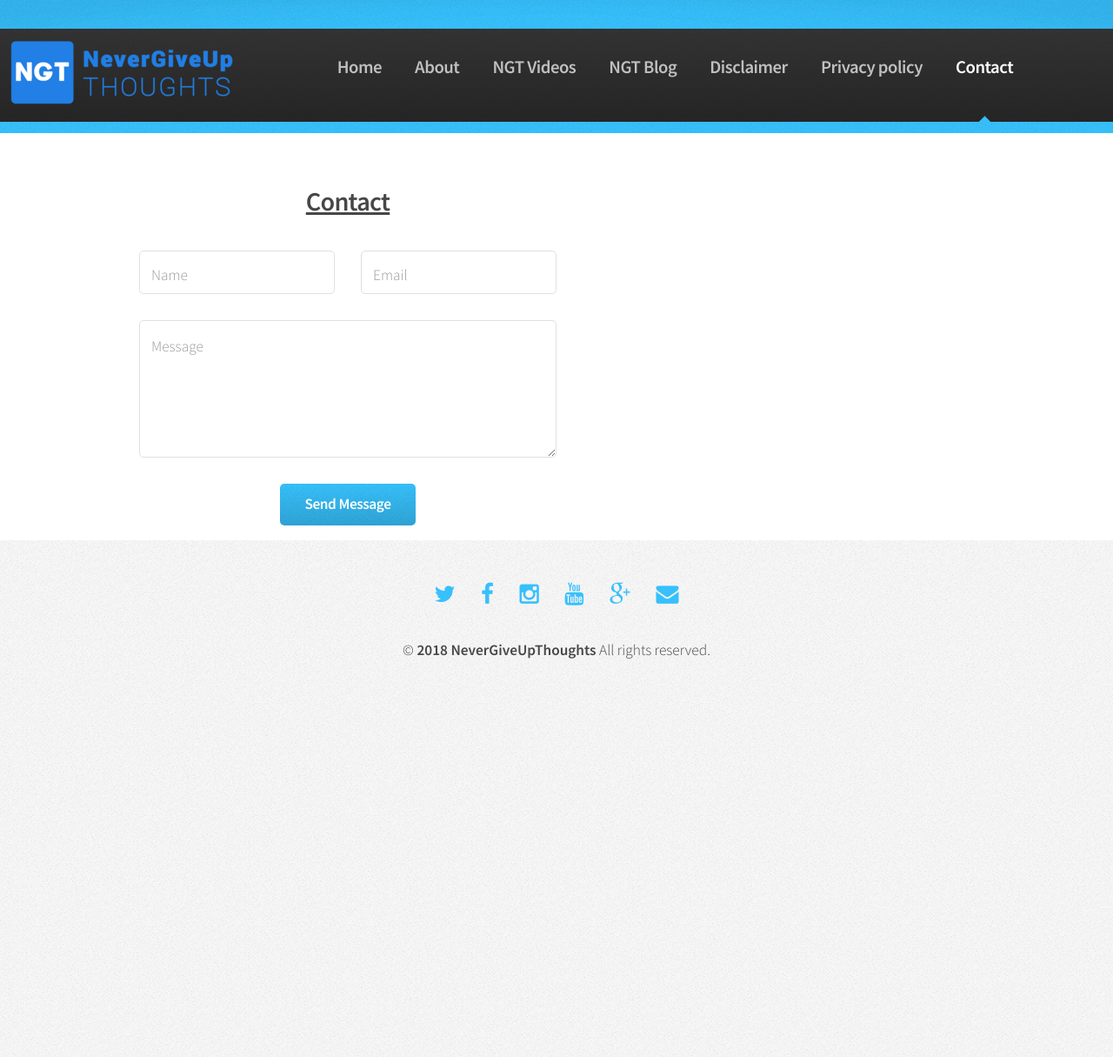
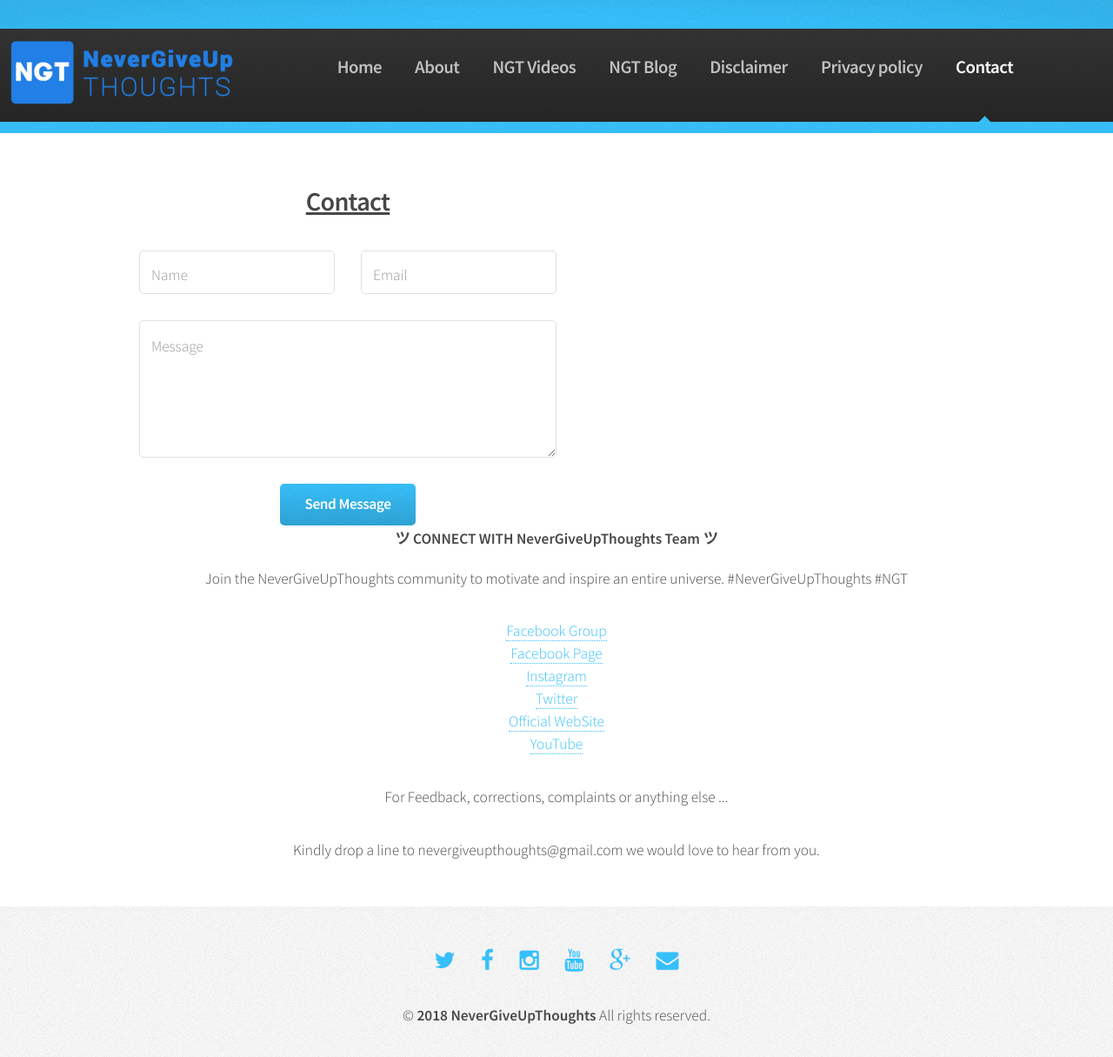
Before and after one commit to NeverGiveUpThoughts/ngt.github.io, a Jekyll site: the page built from contact.html, in a window 1280 px wide. Shown: the whole page at 87% size. Built offline with Jekyll 4.4.1, drawn with Linux system fonts in a browser that asks for light colours; before the commit the page ends 900 px from its top, so only the background shows below that.

Commit message:
Update contact.html

```diff
--- a/contact.html
+++ b/contact.html
@@ -37,7 +37,22 @@
 									</div>
 								</form>
 							</section>
-								</form>
+								<section>
+									<div>
+									<h1>ツ  CONNECT WITH NeverGiveUpThoughts Team  ツ</h1>
+<p>Join the NeverGiveUpThoughts community to motivate and inspire an entire universe. #NeverGiveUpThoughts #NGT</p>
+<ul>
+<li><a href=" https://www.facebook.com/groups/NeverGiveUpThoughts/" target="_blank"> Facebook Group </a></li>
+<li><a href=" https://www.facebook.com/NeverGiveUpThoughts/" target="_blank" > Facebook Page  </a></li>
+<li><a href="https://www.instagram.com/nevergiveupthoughts/" target="_blank"> Instagram  </a></li>
+<li><a href=" https://twitter.com/NG_Thoughts " target="_blank">Twitter</a></li>
+<li><a href="https://nevergiveupthoughts.com" target="_blank"> Official WebSite </a></li>
+<li><a href=" https://www.youtube.com/channel/UCJb1eyO_q4FUfZCz52yhLdg " target="_blank"> YouTube  </a></li>
+</ul>
+<p>For Feedback, corrections, complaints or anything else ...</p>
+<p>Kindly drop a line to nevergiveupthoughts@gmail.com we would love to hear from you. </p>
+
+									</div>							</section>
 
 						</div>
 					</div>
```
